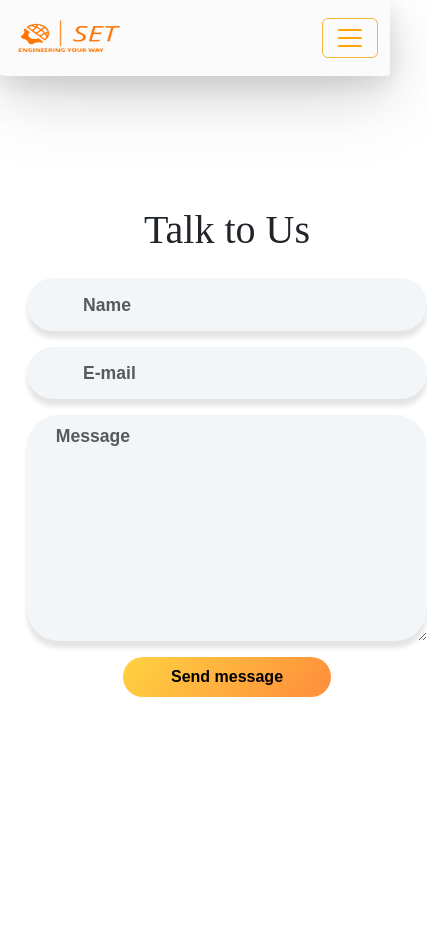
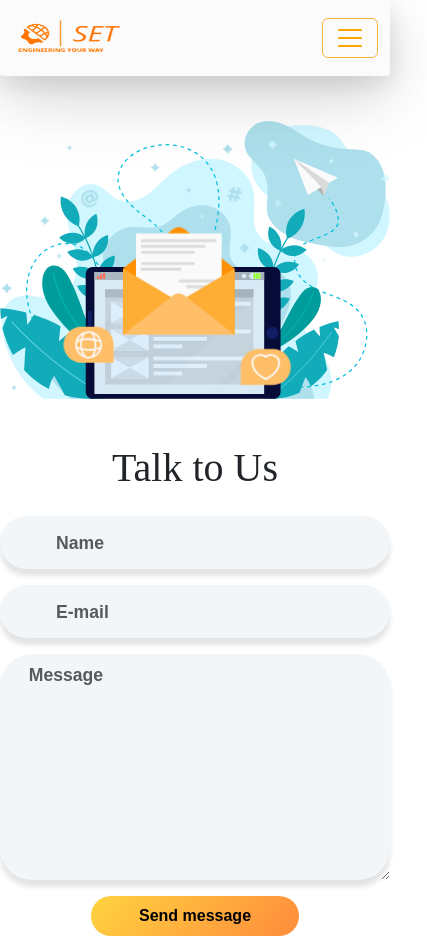
Before and after one commit to kiruba04/sri-ethiraja, a React (Create React App) app: page /contact-us in a window 390 px wide. Shown: the whole page, 427 px wide, since content can reach past the window. Before the commit the page ends 844 px from the top, so only its background shows below. Built offline with nearby package versions, Linux system fonts and the light colour scheme; a web font is replaced by a local one.

Commit message:
responsive contact

```diff
--- a/src/component/Cards/Cards.css
+++ b/src/component/Cards/Cards.css
@@ -221,6 +221,7 @@
   }
   100%{
     transform:translateY(-5px);
+    box-shadow: rgba(0, 0, 0, 0.35) 0px 5px 15px;
   }
 
 }
--- a/src/component/Ourservice/Services.jsx
+++ b/src/component/Ourservice/Services.jsx
@@ -42,7 +42,7 @@ const MarketingDashboard = () => {
         <div className="col-md-4">
           <MarketingCard
             title="Web Service"
-            bgColor="#212121"
+            bgColor="#fffff"
             image={Web}
             linkText="Learn more"
             textcolor="white"
--- a/src/component/contact/Contact.css
+++ b/src/component/contact/Contact.css
@@ -46,10 +46,27 @@ svg {
 
 .container-contact {
 	height: 89vh;
+  display: flex;
+  justify-content: center;
+  align-items: center;
+}
+
+.custom-row{
+  display: flex;
+  flex-wrap: nowrap !important;
+}
+
+@media (max-width:700px) {
+  .custom-row{
+    flex-wrap: wrap !important;
+  }
+  .container-contact{
+    align-items: unset;
+  }
 }
 
 form {
-	min-width: 25rem;
+	max-width: 25rem;
 
 	.title {
 		font-family: 'Pacifico', cursive;
--- a/src/component/contact/Contact.jsx
+++ b/src/component/contact/Contact.jsx
@@ -4,9 +4,9 @@ const Contact = () =>
 {
     return(
         <>
-        <div className="container-contact d-flex justify-content-center align-items-center">
-
-	<svg xmlns="http://www.w3.org/2000/svg" viewBox="0 0 790 563" fill="none " className='svg-place'>
+        <div className="container-contact">
+<div className='row custom-row' >
+	<svg xmlns="http://www.w3.org/2000/svg" viewBox="0 0 790 563" fill="none " className='svg-place col-sm-12 col-lg-6'>
 			<g id="Image">
 					<g id="g14">
 							<g id="g16">
@@ -305,7 +305,7 @@ const Contact = () =>
 
 
 
-	<form>
+	<form className='col-sm-12 col-lg-6'>
 		<h1 className="title text-center mb-4">Talk to Us</h1>
 
 
@@ -336,6 +336,7 @@ const Contact = () =>
 	</form>
 
 </div>
+</div>
         </>
     )
 }
```
